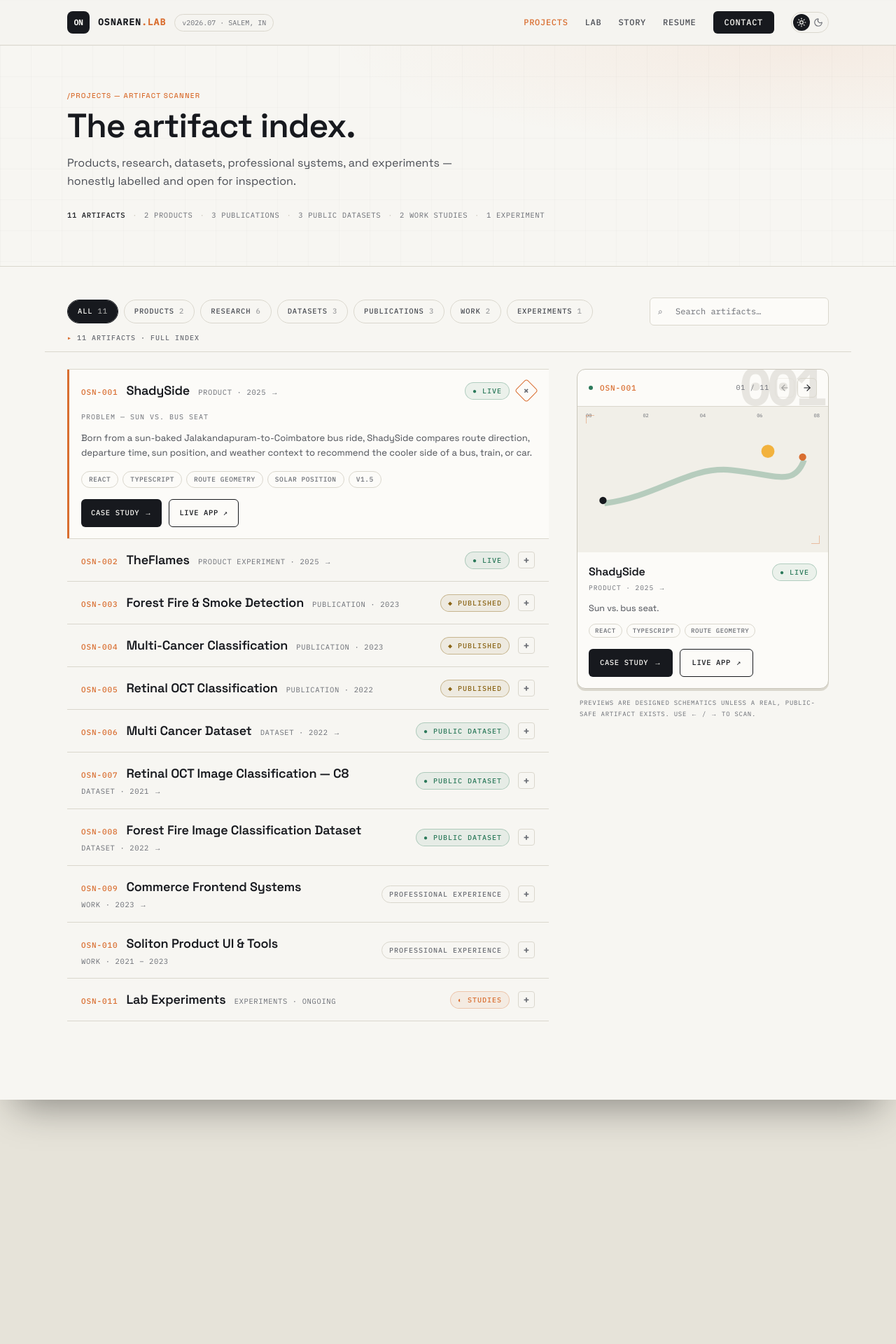
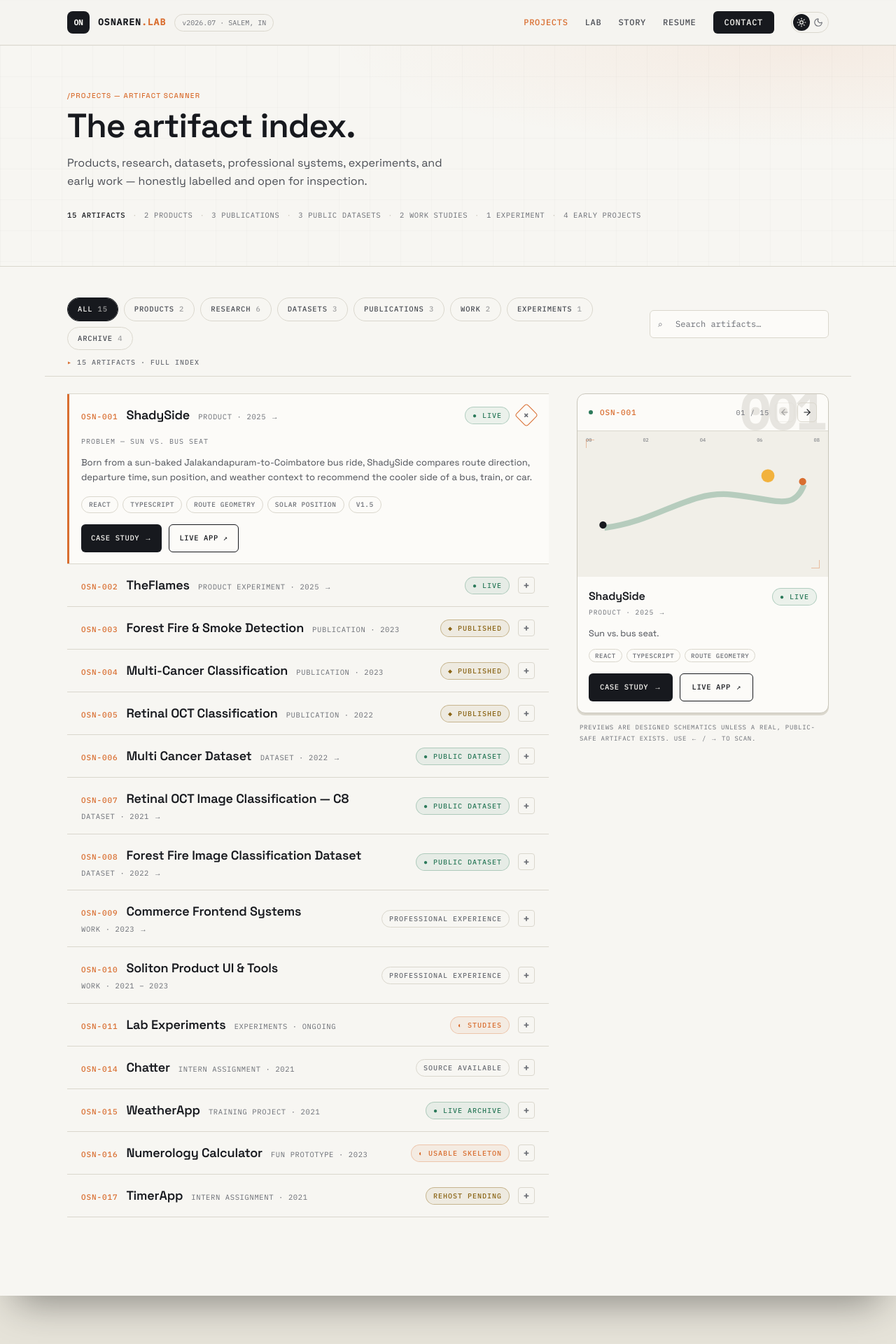
Before and after one commit to osnaren/osnaren, a Next.js app: page /projects in a window 1280 px wide. Shown: the top 1920 px of the page at 70% size. Built offline with nearby package versions, Linux system fonts and the light colour scheme.

Commit message:
feat(projects): 🗂️ add early project archive
- Add four source-backed projects with honest status and verified links
- Surface archived work through its own filter and project summary

```diff
--- a/src/app/projects/page.tsx
+++ b/src/app/projects/page.tsx
@@ -6,7 +6,7 @@ import type { Metadata } from 'next';
 export const metadata: Metadata = {
   title: 'Artifacts',
   description:
-    'The artifact scanner: products, research papers, public datasets, professional work, and experiments by Obuli Sai Naren — honestly labelled and open for inspection.',
+    'The artifact scanner: products, research papers, public datasets, professional work, experiments, and early web projects by Obuli Sai Naren — honestly labelled and open for inspection.',
 };
 
 export default function ProjectsPage() {
--- a/src/components/projects/ProjectsIntro.tsx
+++ b/src/components/projects/ProjectsIntro.tsx
@@ -17,6 +17,7 @@ export function ProjectsIntro() {
     `${byType('dataset')} public datasets`,
     `${byType('work')} work studies`,
     `${byType('experiment')} experiment`,
+    `${byType('archive')} early projects`,
   ];
 
   const enter = (delay: number) => ({
@@ -44,8 +45,8 @@ export function ProjectsIntro() {
           The artifact index.
         </motion.h1>
         <motion.p {...enter(0.16)} className="text-muted mt-4 max-w-xl text-[15px] leading-relaxed sm:text-[16px]">
-          Products, research, datasets, professional systems, and experiments — honestly labelled and open for
-          inspection.
+          Products, research, datasets, professional systems, experiments, and early work — honestly labelled and open
+          for inspection.
         </motion.p>
 
         <motion.ul
--- a/src/data/artifacts.ts
+++ b/src/data/artifacts.ts
@@ -1,6 +1,18 @@
-export type ArtifactType = 'product' | 'research' | 'dataset' | 'publication' | 'work' | 'experiment';
+export type ArtifactType = 'product' | 'research' | 'dataset' | 'publication' | 'work' | 'experiment' | 'archive';
 
-export type ArtifactVisual = 'route' | 'flames' | 'fire' | 'retina' | 'cancer' | 'commerce' | 'toolchain' | 'lab';
+export type ArtifactVisual =
+  | 'route'
+  | 'flames'
+  | 'fire'
+  | 'retina'
+  | 'cancer'
+  | 'commerce'
+  | 'toolchain'
+  | 'lab'
+  | 'chat'
+  | 'weather'
+  | 'numerology'
+  | 'timer';
 
 export interface ArtifactLink {
   label: string;
@@ -39,6 +51,7 @@ export const artifactFilters = [
   { key: 'publication', label: 'Publications' },
   { key: 'work', label: 'Work' },
   { key: 'experiment', label: 'Experiments' },
+  { key: 'archive', label: 'Archive' },
 ] as const;
 
 export type ArtifactFilterKey = (typeof artifactFilters)[number]['key'];
@@ -282,6 +295,85 @@ export const artifacts: Artifact[] = [
     visual: 'lab',
     keywords: ['studies', 'prototypes', 'motion'],
   },
+  {
+    id: 'OSN-014',
+    slug: 'chatter',
+    name: 'Chatter',
+    type: 'archive',
+    typeLabel: 'Intern assignment',
+    status: 'Source available',
+    statusTone: 'muted',
+    year: '2021',
+    problem: 'Learning real-time events by building them',
+    summary:
+      'A compact group-chat assignment built during internship training. Socket.io broadcasts messages, presence changes, and typing activity through a small Express server and a browser client.',
+    tags: ['Socket.io', 'Node.js', 'Express', 'JavaScript'],
+    links: [{ label: 'View source', href: 'https://github.com/osnaren/Chatter', external: true, primary: true }],
+    visual: 'chat',
+    keywords: ['chat', 'realtime', 'webtips', 'internship', 'assignment'],
+  },
+  {
+    id: 'OSN-015',
+    slug: 'weather-app',
+    name: 'WeatherApp',
+    type: 'archive',
+    typeLabel: 'Training project',
+    status: '● Live archive',
+    statusTone: 'ok',
+    year: '2021',
+    problem: 'One weather view across cities and continents',
+    summary:
+      'A responsive training project that moves from a selected city to worldwide and continent-level conditions. It combines a Node and Express data layer with a highly visual, weather-aware browser interface.',
+    tags: ['JavaScript', 'Node.js', 'Express', 'Responsive UI'],
+    links: [
+      { label: 'Open archive', href: 'https://osnaren.github.io/WeatherApp/', external: true, primary: true },
+      { label: 'View source', href: 'https://github.com/osnaren/WeatherApp', external: true },
+    ],
+    visual: 'weather',
+    keywords: ['weather', 'forecast', 'cities', 'continents', 'webtips', 'assignment'],
+  },
+  {
+    id: 'OSN-016',
+    slug: 'numerology-calculator',
+    name: 'Numerology Calculator',
+    type: 'archive',
+    typeLabel: 'Fun prototype',
+    status: '◐ Usable skeleton',
+    statusTone: 'accent',
+    year: '2023',
+    problem: 'Turning a name into a single-number reading',
+    summary:
+      'A small curiosity built to test the underlying calculation before designing the interface. It maps letters to values, reduces the total to one digit, pairs it with a planet, and keeps a session history.',
+    tags: ['Vanilla JavaScript', 'Prototype', 'Numerology', 'Tamil labels'],
+    links: [
+      {
+        label: 'Try prototype',
+        href: 'https://osnaren.github.io/numerology-calculator/',
+        external: true,
+        primary: true,
+      },
+      { label: 'View source', href: 'https://github.com/osnaren/numerology-calculator', external: true },
+    ],
+    visual: 'numerology',
+    keywords: ['name', 'number', 'planet', 'calculator', 'skeleton', 'experiment'],
+  },
+  {
+    id: 'OSN-017',
+    slug: 'timer-app',
+    name: 'TimerApp',
+    type: 'archive',
+    typeLabel: 'Intern assignment',
+    status: 'Rehost pending',
+    statusTone: 'amber',
+    year: '2021',
+    problem: 'Tracking focused time against real tasks',
+    summary:
+      'An internship SDLC assignment that grew beyond a stopwatch: account creation, encrypted passwords, task timers, resumable logs, editing, and CSV import and export. The original Glitch deployment is retired; the source remains public.',
+    tags: ['Node.js', 'Express', 'Task timer', 'CSV import/export'],
+    links: [{ label: 'View source', href: 'https://github.com/osnaren/TimerApp', external: true, primary: true }],
+    visual: 'timer',
+    keywords: ['time tracking', 'tasks', 'bcrypt', 'webtips', 'internship', 'assignment'],
+  },
 ];
 
 export const artifactBySlug = (slug: string) => artifacts.find((a) => a.slug === slug);
```
